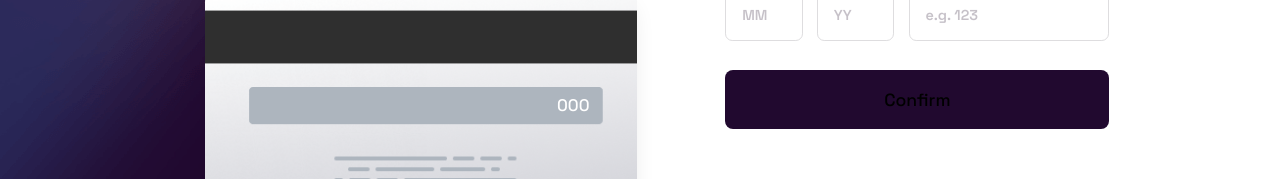
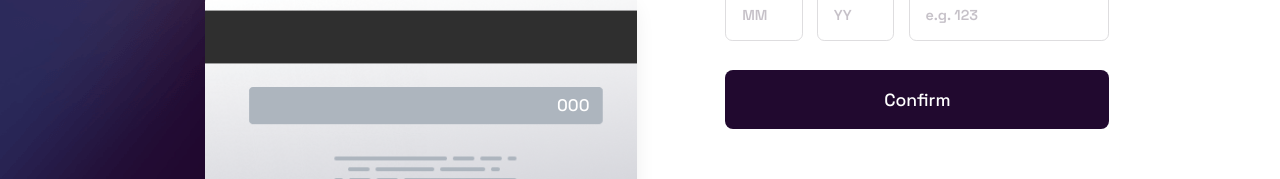
Before and after one commit to celemar/interactive-card-details-form, a React (Vite) app: page / in a window 1280 px wide. Shown: the part 454-633 px from the top of the page. Built offline with nearby package versions, Linux system fonts and the light colour scheme.

Commit message:
First Commit

```diff
--- a/src/styles/App.css
+++ b/src/styles/App.css
@@ -37,6 +37,7 @@ button {
   width: 100%;
   font-weight: 500;
   background-color: var(--Dark-violet);
+  color: var(--White);
   margin-bottom: 2em;
   margin-top: 1em;
 }
```
